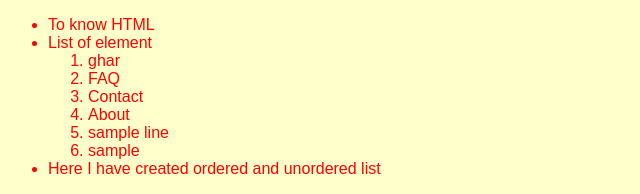
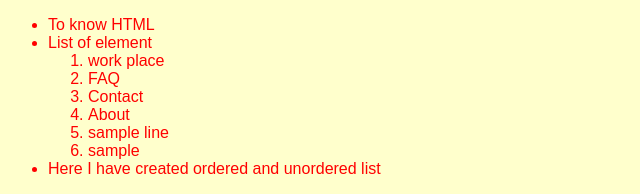
Before and after one commit to jay251225/zeustraining, a plain HTML site: page day-2/index.html in a window 1280 px wide. Shown: the part 183-377 px from the top of the page, 0-640 px from the left. Drawn offline with Linux system fonts and the light colour scheme.

Commit message:
ghar to work

```diff
--- a/day-2/index.html
+++ b/day-2/index.html
@@ -20,7 +20,7 @@
             <li>To know HTML</li>
             <li>List of element</li>
             <ol type="">
-                <li>ghar</li>
+                <li>work place</li>
                 <li>FAQ</li>
                 <li>Contact</li>
                 <li>About</li>
```
